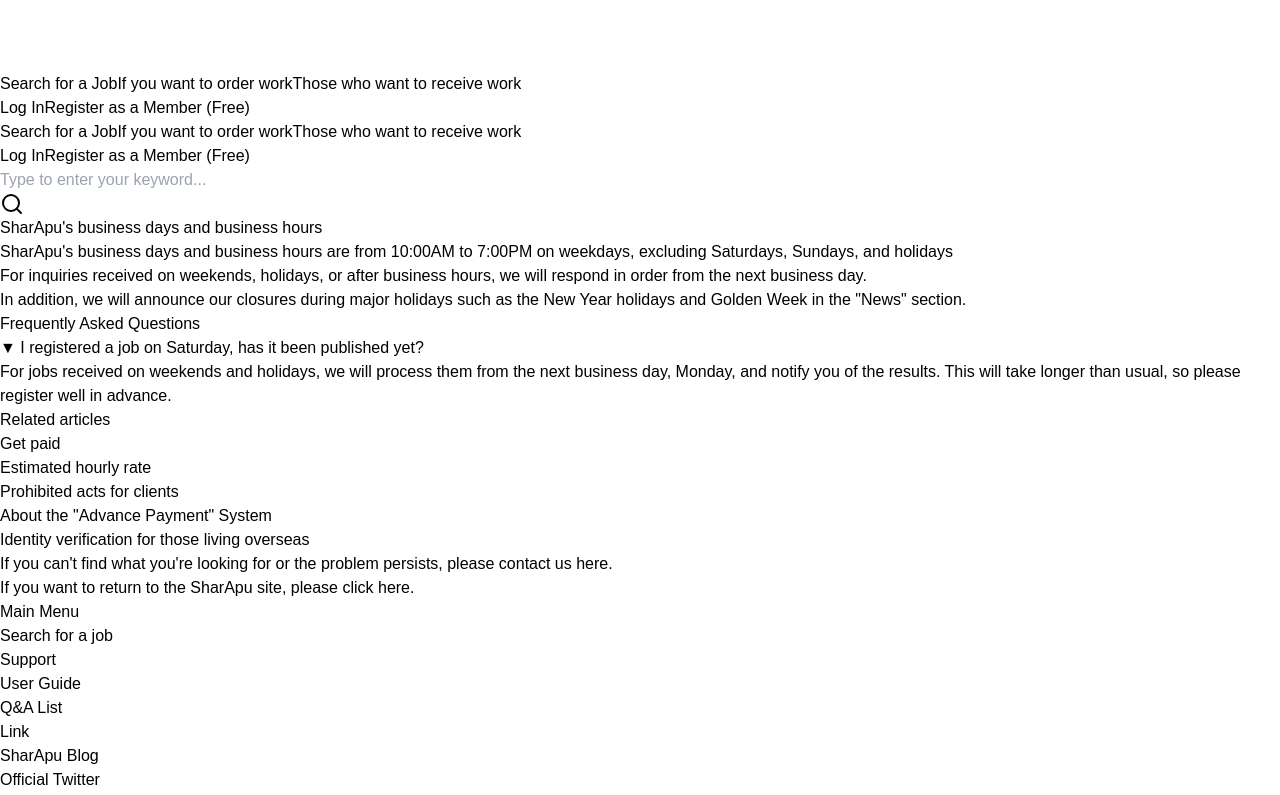
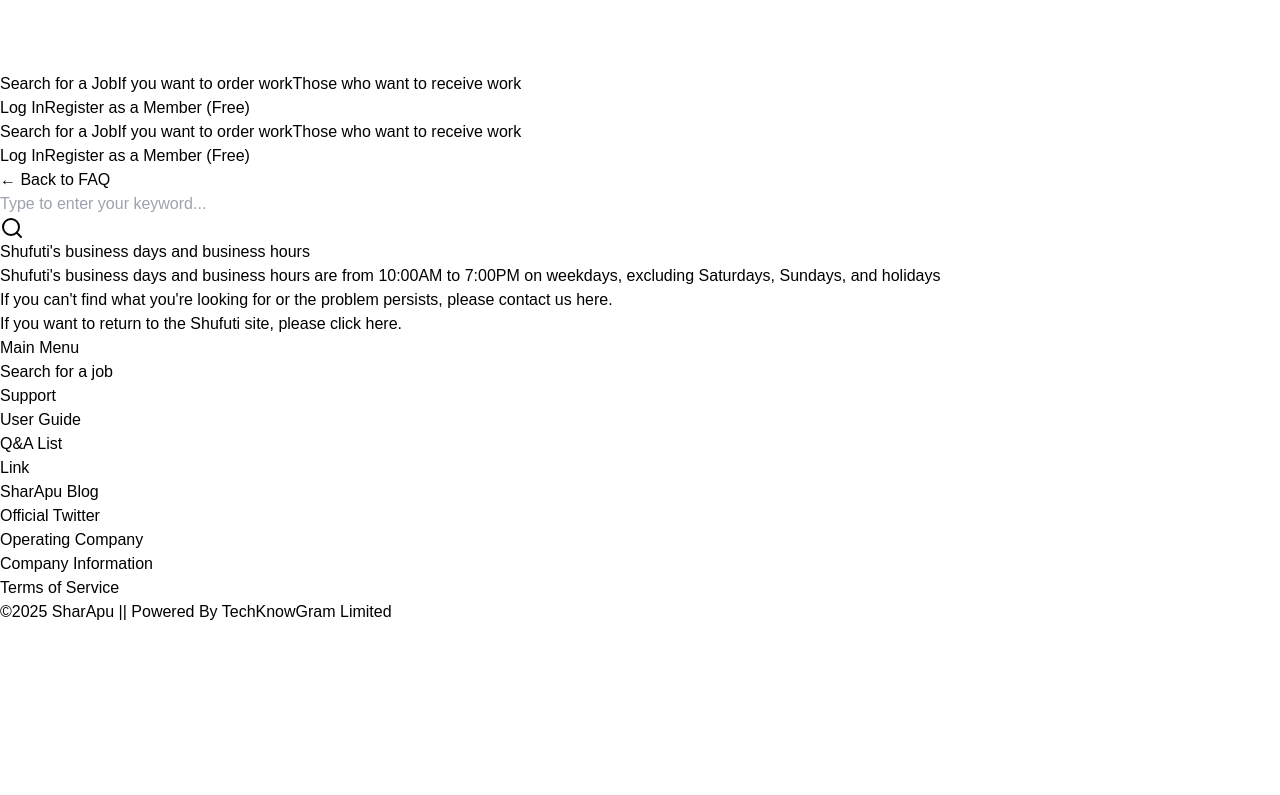
Before and after one commit to SumaiyaTarannumNoor/SharApu-Job-Portal, a React (Vite) app: page /question-answer in a window 1280 px wide. Shown: the part 587-1382 px from the top of the page. After the commit the page ends 1211 px from the top, so only its background shows below. Built offline with nearby package versions, Linux system fonts and the light colour scheme.

Commit message:
QuestionAnswer Page Connected To FAQ Page

```diff
--- a/src/Pages/FAQ.jsx
+++ b/src/Pages/FAQ.jsx
@@ -6,8 +6,10 @@ const FAQ = () => {
   const navigate = useNavigate();
   const [searchQuery, setSearchQuery] = useState('');
 
-  const handleShowMore = () => {
-    navigate('/transactions');
+  const handleQuestionClick = (questionText) => {
+    // Encode the question text to handle special characters in the URL
+    const encodedQuestion = encodeURIComponent(questionText);
+    navigate(`/question-answer?question=${encodedQuestion}`);
   };
 
   const faqSections = [
@@ -102,8 +104,8 @@ const FAQ = () => {
     }
   ];
 
-  // Filter sections based on search query
-  const filteredSections = useMemo(() => {
+   // Filter sections based on search query
+   const filteredSections = useMemo(() => {
     if (!searchQuery.trim()) {
       return faqSections;
     }
@@ -111,13 +113,11 @@ const FAQ = () => {
     const query = searchQuery.toLowerCase().trim();
 
     return faqSections.map(section => {
-      // Filter items within each section
       const filteredItems = section.items.filter(item =>
         item.text.toLowerCase().includes(query) ||
         section.title.toLowerCase().includes(query)
       );
 
-      // Only return sections that have matching items
       if (filteredItems.length > 0) {
         return {
           ...section,
@@ -125,7 +125,7 @@ const FAQ = () => {
         };
       }
       return null;
-    }).filter(Boolean); // Remove null sections
+    }).filter(Boolean);
   }, [searchQuery, faqSections]);
 
   return (
@@ -157,25 +157,15 @@ const FAQ = () => {
               <ul className="space-y-3">
                 {section.items.map((item, itemIndex) => (
                   <li key={itemIndex}>
-                    <a
-                      href={item.link}
-                      className="text-pink-600 hover:text-pink-800 hover:underline block transition-colors duration-200"
+                    <button
+                      onClick={() => handleQuestionClick(item.text)}
+                      className="text-left w-full text-pink-600 hover:text-pink-800 hover:underline block transition-colors duration-200"
                     >
                       {item.text}
-                    </a>
+                    </button>
                   </li>
                 ))}
               </ul>
-              {section.showMore && (
-                <div className="mt-4 text-right">
-                  <button
-                    onClick={handleShowMore}
-                    className="text-sm text-white bg-pink-600 hover:bg-pink-700 px-4 py-2 rounded-lg transition-colors duration-200"
-                  >
-                    Show More
-                  </button>
-                </div>
-              )}
             </div>
           ))}
         </div>
--- a/src/Pages/QuestionAnswer.jsx
+++ b/src/Pages/QuestionAnswer.jsx
@@ -1,9 +1,26 @@
 import React from 'react';
 import { Search } from "lucide-react";
+import { useSearchParams, useNavigate } from 'react-router-dom';
 
 const QuestionAnswer = () => {
+  const [searchParams] = useSearchParams();
+  const navigate = useNavigate();
+  const questionTitle = decodeURIComponent(searchParams.get('question') || "Shufuti's business days and business hours");
+
+  const handleBack = () => {
+    navigate('/faq');
+  };
+
   return (
     <div className="max-w-3xl mx-auto p-4 space-y-6">
+      {/* Back Button */}
+      <button
+        onClick={handleBack}
+        className="text-pink-600 hover:text-pink-800 flex items-center gap-2 mb-4"
+      >
+        ← Back to FAQ
+      </button>
+
       {/* Search Section */}
       <div className="relative">
         <input
@@ -14,70 +31,24 @@ const QuestionAnswer = () => {
         <Search className="absolute left-3 top-2.5 h-5 w-5 text-pink-400" />
       </div>
 
-      {/* Business Hours Section */}
+      {/* Question Title Section */}
       <div className="bg-white border border-pink-100 rounded-lg shadow-sm">
         <div className="p-4 border-b border-pink-100">
           <h2 className="text-xl font-semibold text-pink-800">
-            SharApu's business days and business hours
+            {questionTitle}
           </h2>
         </div>
         <div className="p-4 space-y-4">
           <p className="text-gray-700">
-            SharApu's business days and business hours are
-            <span className="font-semibold"> from 10:00AM to 7:00PM on weekdays, excluding Saturdays, Sundays, and holidays</span>
+            {questionTitle === "Shufuti's business days and business hours" ? (
+              <>
+                Shufuti's business days and business hours are
+                <span className="font-semibold"> from 10:00AM to 7:00PM on weekdays, excluding Saturdays, Sundays, and holidays</span>
+              </>
+            ) : (
+              "Answer content for this question will be displayed here."
+            )}
           </p>
-          <p className="text-gray-700">
-            For inquiries received on weekends, holidays, or after business hours, we will respond
-            <span className="font-semibold"> in order from the next business day</span>.
-          </p>
-          <p className="text-gray-700">
-            In addition, we will announce our closures during major holidays such as the New Year holidays and Golden Week in the "News" section.
-          </p>
-        </div>
-      </div>
-
-      {/* FAQ Section */}
-      <div className="bg-white border border-pink-100 rounded-lg shadow-sm">
-        <div className="p-4 border-b border-pink-100">
-          <h2 className="text-xl font-semibold text-pink-800">
-            Frequently Asked Questions
-          </h2>
-        </div>
-        <div className="p-4 space-y-4">
-          <div className="space-y-2">
-            <h3 className="font-semibold text-pink-700">
-              ▼ I registered a job on Saturday, has it been published yet?
-            </h3>
-            <p className="text-gray-700">
-              For jobs received on weekends and holidays, we will process them from the next business day, Monday, and notify you of the results. This will take longer than usual, so please register well in advance.
-            </p>
-          </div>
-        </div>
-      </div>
-
-      {/* Related Articles */}
-      <div className="bg-white border border-pink-100 rounded-lg shadow-sm">
-        <div className="p-4 border-b border-pink-100">
-          <h2 className="text-xl font-semibold text-pink-800">
-            Related articles
-          </h2>
-        </div>
-        <div className="p-4">
-          <ul className="space-y-2">
-            {[
-              'Get paid',
-              'Estimated hourly rate',
-              'Prohibited acts for clients',
-              'About the "Advance Payment" System',
-              'Identity verification for those living overseas'
-            ].map((article, index) => (
-              <li key={index}>
-                <a href="#" className="text-pink-600 hover:text-pink-800 hover:underline">
-                  {article}
-                </a>
-              </li>
-            ))}
-          </ul>
         </div>
       </div>
 
@@ -88,7 +59,7 @@ const QuestionAnswer = () => {
           <a href="#" className="text-pink-600 hover:text-pink-800 hover:underline">contact us</a> here.
         </p>
         <p className="text-gray-600">
-          If you want to return to the SharApu site, please{' '}
+          If you want to return to the Shufuti site, please{' '}
           <a href="#" className="text-pink-600 hover:text-pink-800 hover:underline">click here</a>.
         </p>
       </div>
```
